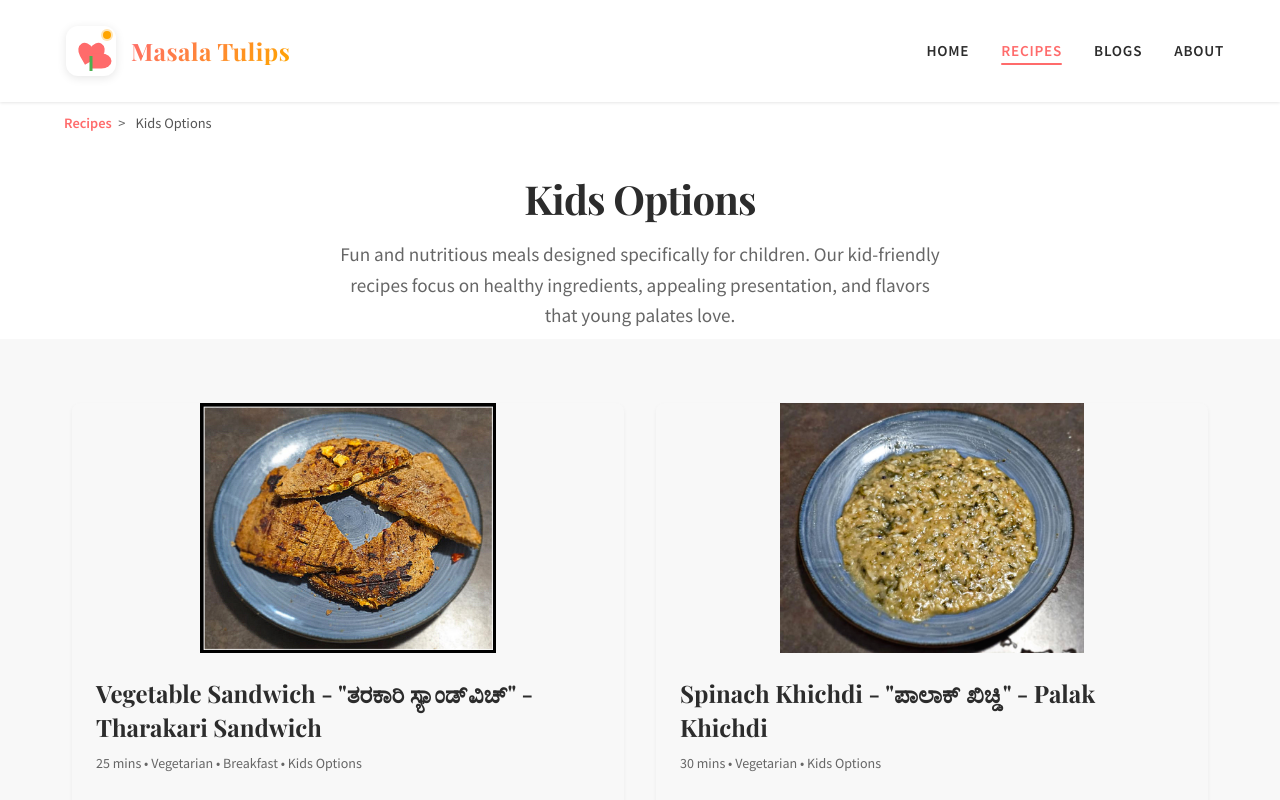
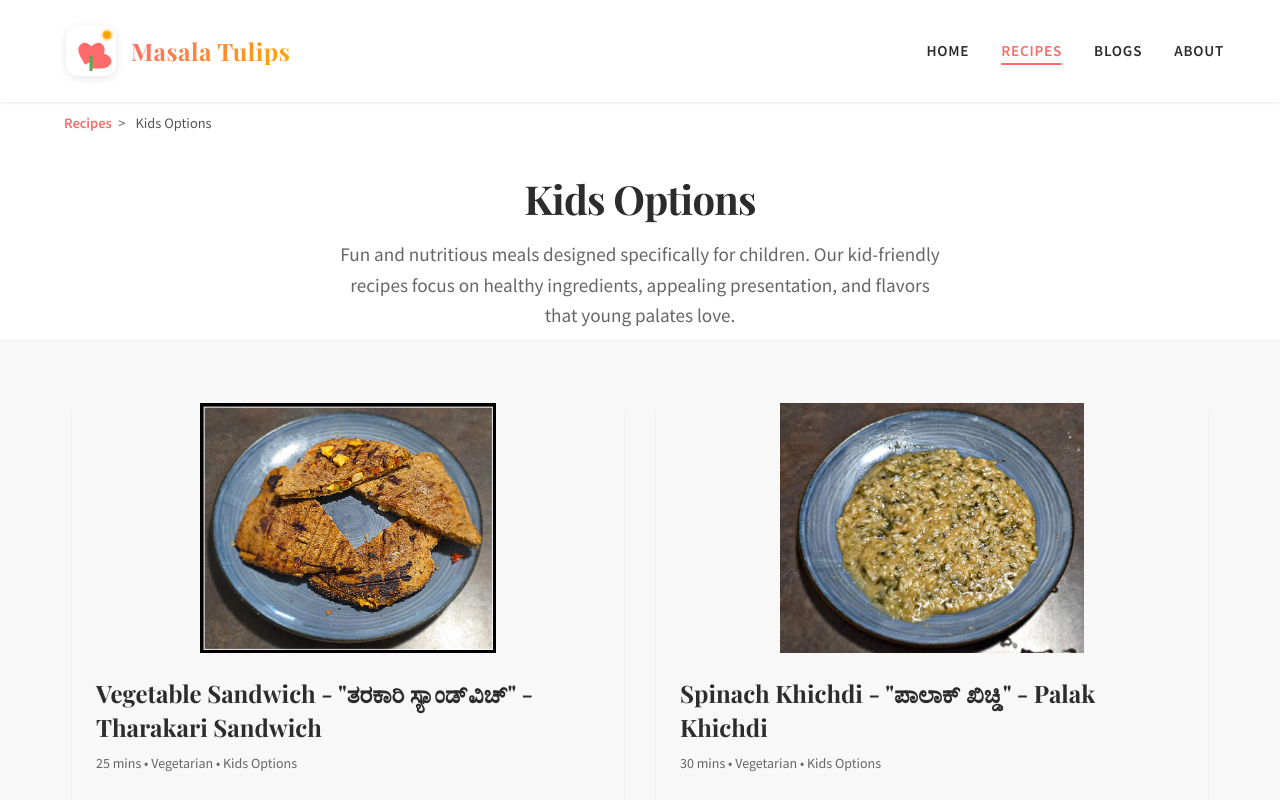
Before and after one commit to nikhilg37/MasalaTulips, a React (Create React App) app in the folder masala-tulips-react/: page /recipe-categories/kids-options in a window 1280 px wide. Shown: the top 800 px of the page. Built offline with nearby package versions, Linux system fonts and the light colour scheme.

Commit message:
bug fixes

```diff
--- a/masala-tulips-react/src/data/recipes.ts
+++ b/masala-tulips-react/src/data/recipes.ts
@@ -465,7 +465,7 @@ export const recipes: Record<string, Recipe> = {
     cuisine: 'Indian',
     type: 'Vegetarian',
     mainImage: '/images/recipes/veg-sandwich/img4.jpeg',
-    category: ['breakfast', 'vegetarian', 'quick', 'upto-30-min', 'kids-options'],
+    category: ['vegetarian', 'quick', 'upto-30-min', 'kids-options'],
     tags: ['sandwich', 'vegetable', 'healthy', 'quick-meal', 'vegetarian'],
     ingredients: [
       '4 slices of whole wheat bread',
--- a/masala-tulips-react/src/pages/RecipeList.tsx
+++ b/masala-tulips-react/src/pages/RecipeList.tsx
@@ -55,6 +55,7 @@ const RecipeList: React.FC<RecipeListProps> = ({
                     {recipe.category.includes('breakfast') && ' • Breakfast'}
                     {recipe.category.includes('lunch') && ' • Lunch'}
                     {recipe.category.includes('dinner') && ' • Dinner'}
+                    {recipe.category.includes('side-dish') && ' • Side Dish'}
                     {recipe.category.includes('drinks') && ' • Drinks'}
                     {recipe.category.includes('kids-options') && ' • Kids Options'}
                   </p>
```
